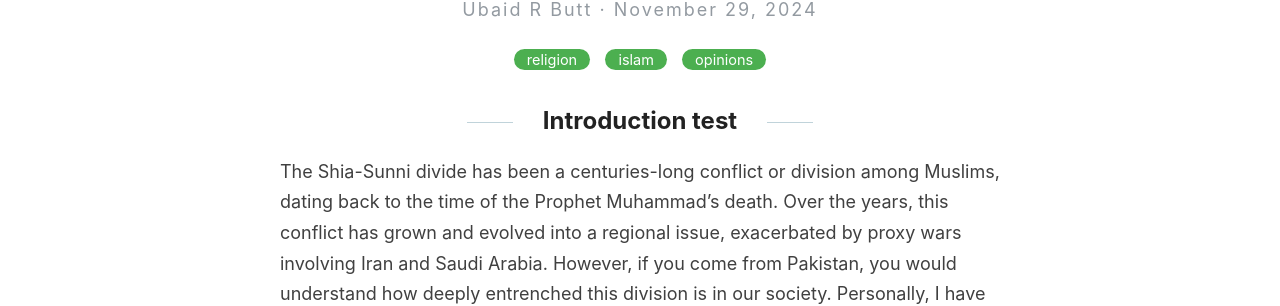
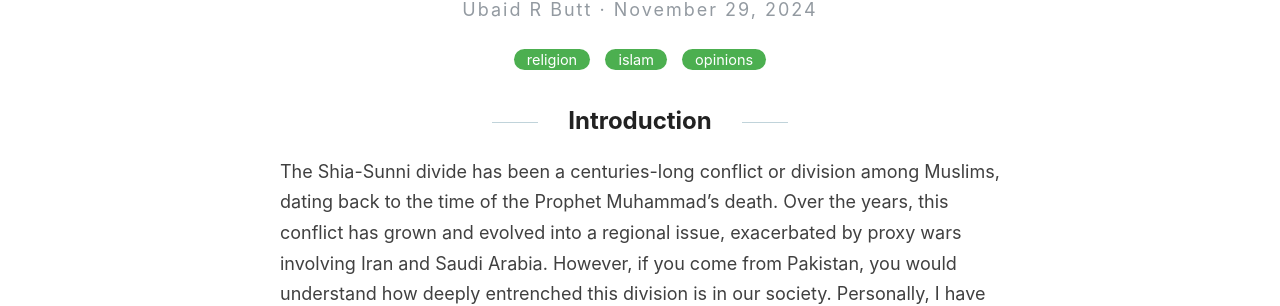
Before and after one commit to Ubaidbutt/ubaidbutt.github.io, a Jekyll site: the page built from _posts/2024-11-29-shia-sunni-conflict.md, in a window 1280 px wide and 900 px high. Shown: the part 250-556 px from the top of the window. Built offline with Jekyll 4.4.1, drawn with Linux system fonts in a browser that asks for light colours.

Commit message:
Update 2024-11-29-shia-sunni-conflict.md

```diff
--- a/_posts/2024-11-29-shia-sunni-conflict.md
+++ b/_posts/2024-11-29-shia-sunni-conflict.md
@@ -3,7 +3,7 @@ layout: post
 title: "My perspective on Shia-Sunni conflict in Islam"
 categories: [religion, islam, opinions]
 ---
-## Introduction test
+## Introduction
 The Shia-Sunni divide has been a centuries-long conflict or division among Muslims, dating back to the time of the Prophet Muhammad's death. Over the years, this conflict has grown and evolved into a regional issue, exacerbated by proxy wars involving Iran and Saudi Arabia. However, if you come from Pakistan, you would understand how deeply entrenched this division is in our society. Personally, I have witnessed family members expressing hatred and labeling Shia Muslims as Kafir. Although I cannot recall the events myself, my mother has recounted stories of actual fights between groups from the Shia and Wahhabi sects in our neighborhood during the early 2000s when I was a kid. Even to this day, we see sectarian fights and the deaths of countless people because of this conflict in Pakistan.
 
 After developing an interest in understanding Islam recently and witnessing all these Shia-Sunni arguments on Twitter in the month of Muharram, I decided to look into this conflict to make sense of it — not at a research level, but at least enough to form an educated opinion on the matter that divides millions of people worldwide.
```
